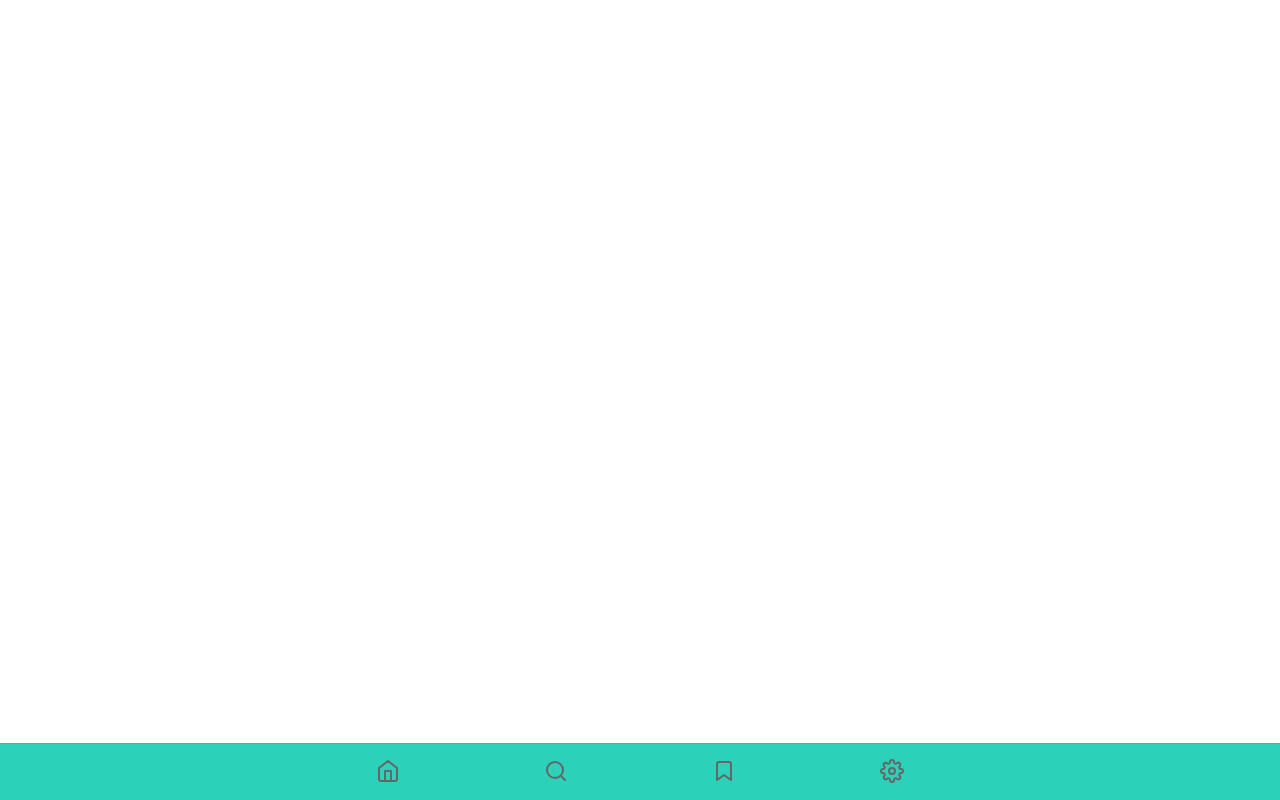
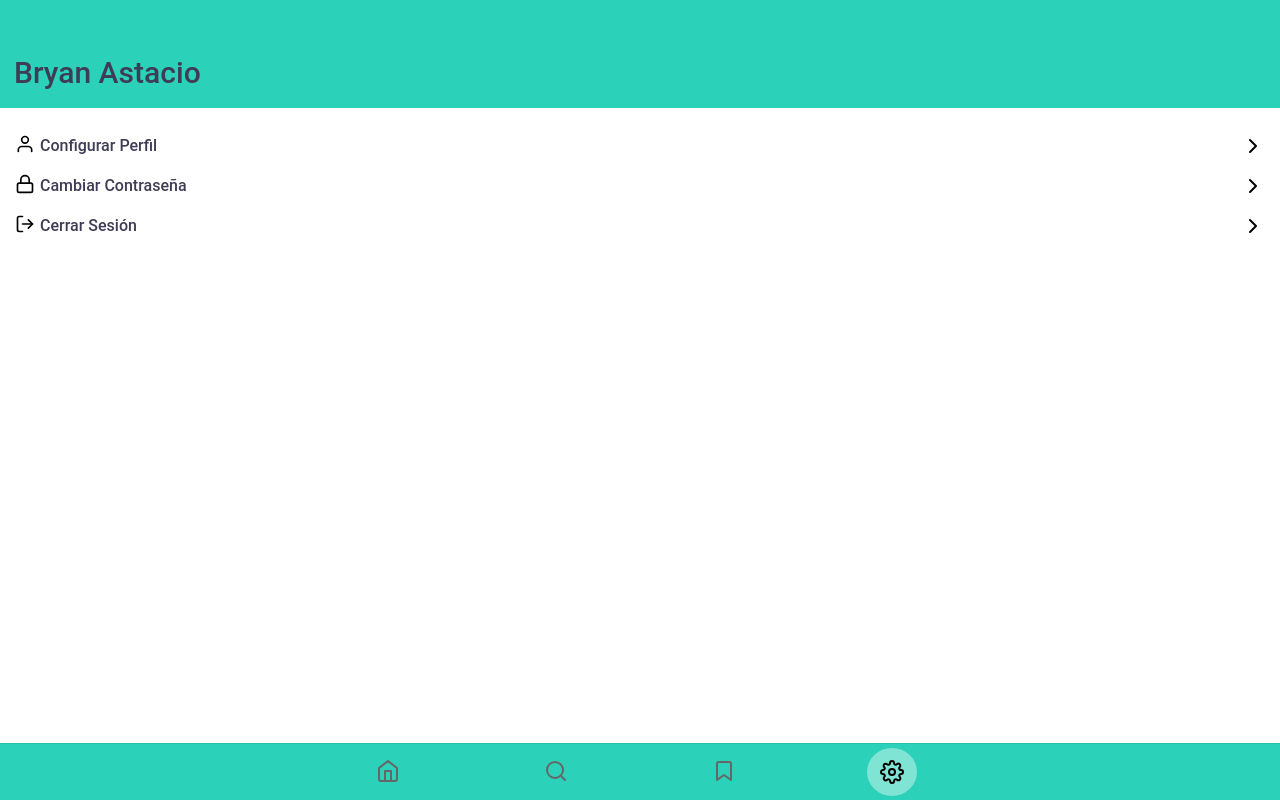
Before and after one commit to code-bryan/book-app, a React (Create React App) app: page /profile in a window 1280 px wide. Built offline with nearby package versions, Linux system fonts and the light colour scheme.

Commit message:
added profile template

```diff
--- a/src/components/App.tsx
+++ b/src/components/App.tsx
@@ -39,6 +39,7 @@ import Collection from './pages/Collection';
 import Library from './pages/library/Library';
 import MyBooks from './pages/library/MyBooks';
 import MyDiscover from './pages/library/MyDiscover';
+import Profile from './pages/profile/Profile';
 
 const STYLES = { width: isPlatform('ios') ? '48px' : '50px' };
 
@@ -64,6 +65,9 @@ const App: React.FC = () => {
                     <Route path='/my-discover' component={MyDiscover} exact={true} />
                     <Route path="/library/book" component={Book} exact={true} />
                     <Route path="/library/collection" component={Collection} exact={true} />
+
+                    {/* profile routes */}
+                    <Route path="/profile" component={Profile} exact={true} />
 
                     {/* search routes */}
                     <Route path="/search" component={Search} exact={true} />
@@ -96,7 +100,7 @@ const App: React.FC = () => {
                         </div>
                       </IonTabButton>
 
-                      <IonTabButton tab="asd" href="/asd">
+                      <IonTabButton tab="profile" href="/profile">
                         <div className="icon-selected" style={STYLES}>
                           <SettingIcons  />
                         </div>
--- /dev/null
+++ b/src/components/molecules/ProfileOption.tsx
@@ -0,0 +1,44 @@
+import Text from 'components/atoms/Text';
+import React from 'react';
+import { ChevronRight } from 'react-feather';
+import styled from 'styled-components';
+
+const Container = styled.div`
+    width: 100%;
+    display: flex;
+    flex-direction: row;
+    justify-content: space-between;
+    align-items: center;
+    margin: 15px 0;
+`;
+
+const IconSection = styled.div`
+    display: flex;
+    flex-direction: row;
+    justify-content: center;
+    align-items: center;
+`;
+
+const Icon = styled.div`
+    margin-right: 5px;
+    margin-top: 1px;
+`;
+
+interface IProps {
+    icon: React.ReactNode;
+    title: string;
+    onPress?: () => void;
+}
+
+const ProfileOption: React.FC<IProps> = ({ icon, title, onPress }) => (
+    <Container onClick={() => onPress?.()}>
+        <IconSection>
+            <Icon>{icon}</Icon>
+            <Text color="secondary" size={16} weight={500}>{title}</Text>
+        </IconSection>
+
+        <ChevronRight />
+    </Container>
+);
+
+export default ProfileOption;
--- /dev/null
+++ b/src/components/pages/profile/Profile.tsx
@@ -0,0 +1,22 @@
+import ProfileOption from 'components/molecules/ProfileOption';
+import GenericToolbarContent from 'components/organisms/GenericToolbarContent';
+import ProfileTemplate from 'components/templates/ProfileTemplate';
+import React from 'react';
+import { Lock, LogOut, User } from 'react-feather';
+
+const Profile = () => {
+    return (
+        <ProfileTemplate
+            toolbar={<GenericToolbarContent title="Bryan Astacio" />}
+            options={
+                <>
+                    <ProfileOption icon={<User size={20} />} title="Configurar Perfil" />
+                    <ProfileOption icon={<Lock size={20} />} title="Cambiar Contraseña" />
+                    <ProfileOption icon={<LogOut size={20} />} title="Cerrar Sesión" />
+                </>
+            }
+        />
+    );
+}
+
+export default Profile;
--- /dev/null
+++ b/src/components/templates/ProfileTemplate.tsx
@@ -0,0 +1,34 @@
+import { IonContent, IonPage } from '@ionic/react';
+import GenericToolbar from 'components/atoms/GenericToolbar';
+import React from 'react';
+import styled from 'styled-components';
+
+const Section = styled.div`
+    margin: 25px 15px;
+`;
+interface ProfileTemplateMode {
+    PROFILE: 'profile',
+    FORM: 'form'
+}
+
+interface IProps {
+    toolbar: React.ReactNode;
+    options?: React.ReactNode;
+}
+
+const ProfileTemplate: React.FC<IProps> = ({ toolbar, options }) => {
+    return (
+        <IonPage>
+            <GenericToolbar>
+                {toolbar}
+            </GenericToolbar>
+            <IonContent>
+                <Section>
+                    {options}
+                </Section>
+            </IonContent>
+        </IonPage>
+    );
+};
+
+export default ProfileTemplate;
```
